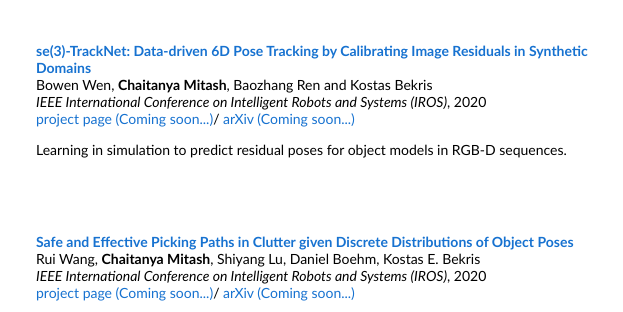
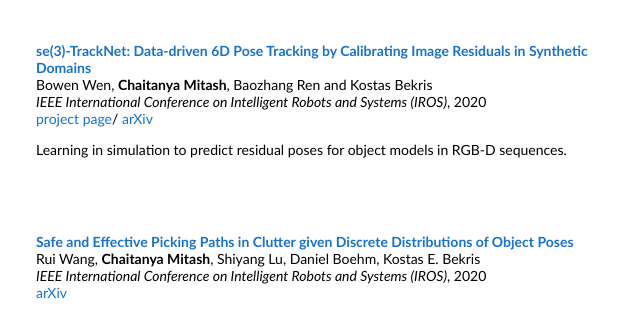
Before and after one commit to cmitash/cmitash.github.io, a plain HTML site: page index.html in a window 1280 px wide. Shown: the part 657-969 px from the top of the page, 424-1047 px from the left. Drawn offline with Linux system fonts and the light colour scheme.

Commit message:
adding links

```diff
--- a/index.html
+++ b/index.html
@@ -114,8 +114,8 @@
               <br>
         <em>IEEE International Conference on Intelligent Robots and Systems (IROS)</em>, 2020
               <br>
-              <a href="">project page (Coming soon...)</a>/
-              <a href="">arXiv (Coming soon...)</a>
+              <a href="https://github.com/wenbowen123/iros20-6d-pose-tracking">project page</a>/
+              <a href="https://arxiv.org/pdf/2007.13866.pdf">arXiv</a>
               <p></p>
               <p>Learning in simulation to predict residual poses for object models in RGB-D sequences.</p>
             </td>
@@ -150,8 +150,7 @@
               <br>
         <em>IEEE International Conference on Intelligent Robots and Systems (IROS)</em>, 2020
               <br>
-              <a href="">project page (Coming soon...)</a>/
-              <a href="">arXiv (Coming soon...)</a>
+              <a href="https://arxiv.org/pdf/2008.04465.pdf">arXiv</a>
               <p></p>
               <p>A perception and motion planning framework that considers the uncertainty in object poses to generate picking plans that minimizes the chance of collision and maximizes the likelihood of success.</p>
             </td>
```
